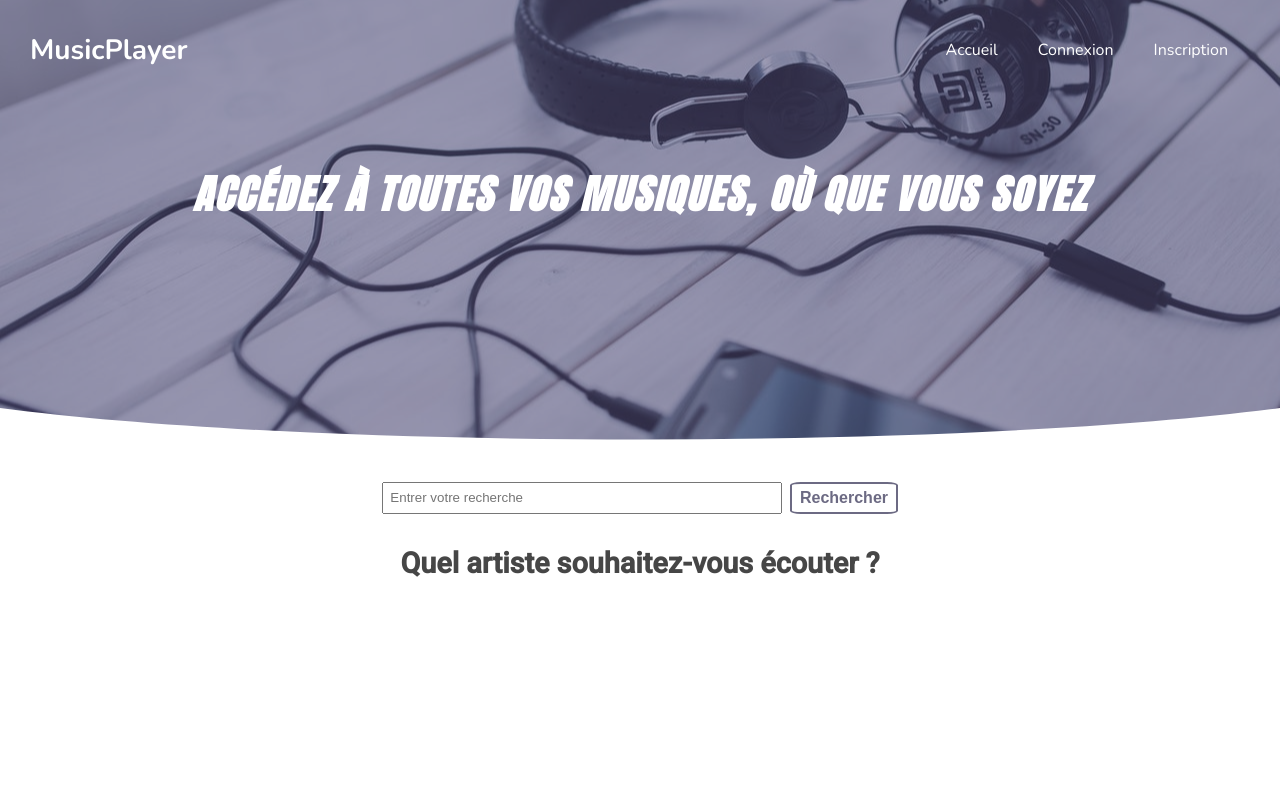
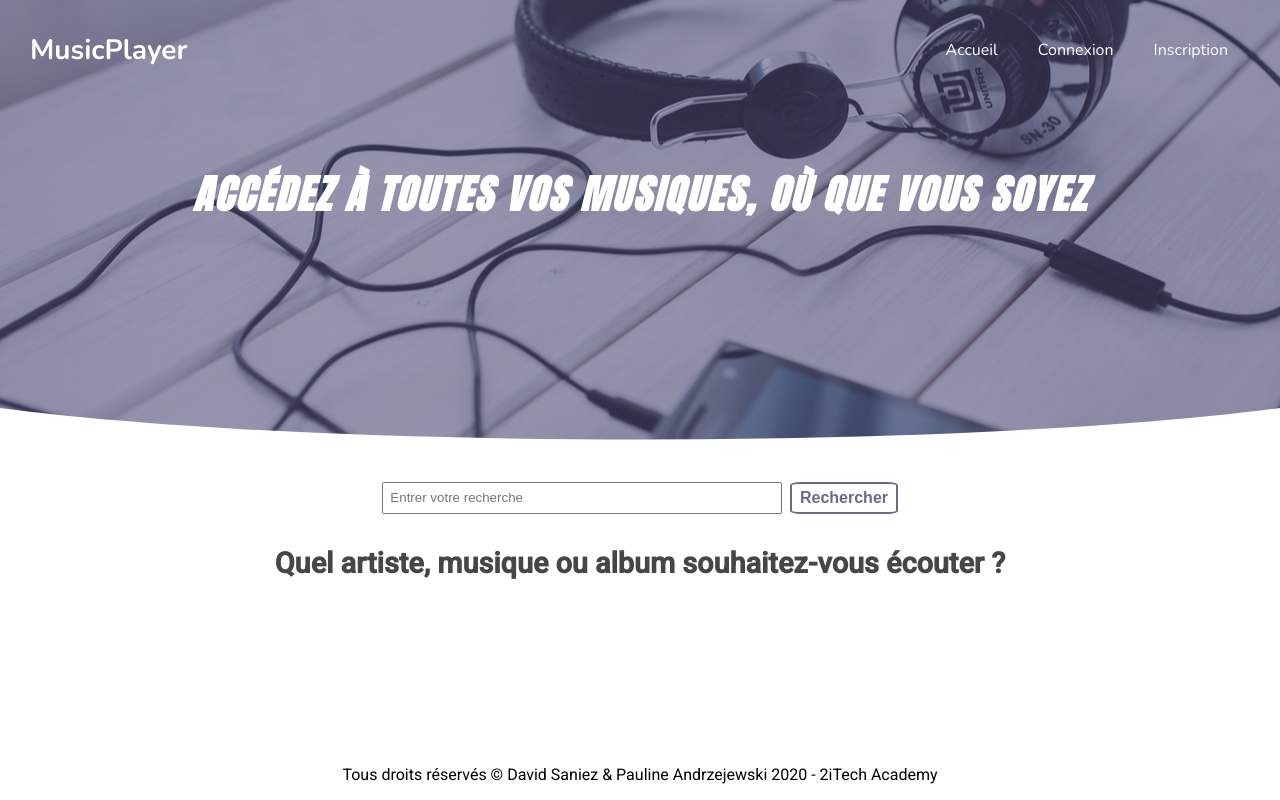
Before and after one commit to DavidSaniez/app-itunes, an Angular app: page / in a window 1280 px wide. Built offline with nearby package versions, Linux system fonts and the light colour scheme; a web font is replaced by a local one.

Commit message:
create FooterComponent

```diff
--- a/src/app/app.component.html
+++ b/src/app/app.component.html
@@ -1,2 +1,3 @@
 <app-header></app-header>
 <router-outlet></router-outlet>
+<app-footer></app-footer>
--- a/src/app/app.module.ts
+++ b/src/app/app.module.ts
@@ -13,6 +13,7 @@ import { ItuneService } from './shared/itune-service';
 import { FormsModule, ReactiveFormsModule } from '@angular/forms';
 import { FormulaireInscriptionComponent } from './formulaire-inscription/formulaire-inscription.component';
 import { NotFoundComponent } from './not-found/not-found.component';
+import { FooterComponent } from './footer/footer.component';
 
 @NgModule({
   declarations: [
@@ -21,7 +22,8 @@ import { NotFoundComponent } from './not-found/not-found.component';
     MusicListComponent,
     SearchComponent,
     FormulaireInscriptionComponent,
-    NotFoundComponent
+    NotFoundComponent,
+    FooterComponent
   ],
   imports: [
     BrowserModule,
--- /dev/null
+++ b/src/app/footer/footer.component.html
@@ -0,0 +1,3 @@
+<div class="container">
+    <p>Tous droits réservés © David Saniez & Pauline Andrzejewski 2020 - 2iTech Academy</p>
+</div>
--- /dev/null
+++ b/src/app/footer/footer.component.scss
@@ -0,0 +1,7 @@
+.container {
+    text-align: center;
+    position: fixed;
+    bottom: 0;
+    left: 0;
+    right: 0;
+}
--- /dev/null
+++ b/src/app/footer/footer.component.ts
@@ -0,0 +1,15 @@
+import { Component, OnInit } from '@angular/core';
+
+@Component({
+  selector: 'app-footer',
+  templateUrl: './footer.component.html',
+  styleUrls: ['./footer.component.scss']
+})
+export class FooterComponent implements OnInit {
+
+  constructor() { }
+
+  ngOnInit(): void {
+  }
+
+}
--- a/src/app/music-list/music-list.component.html
+++ b/src/app/music-list/music-list.component.html
@@ -1,6 +1,6 @@
 <ng-container *ngIf="!musics?.length; else showResults">
     <div class="music_list">
-        <h2 class="music_list_title">Quel artiste souhaitez-vous écouter ?</h2>
+        <h2 class="music_list_title">Quel artiste, musique ou album souhaitez-vous écouter ?</h2>
     </div>
 </ng-container>
 
```
